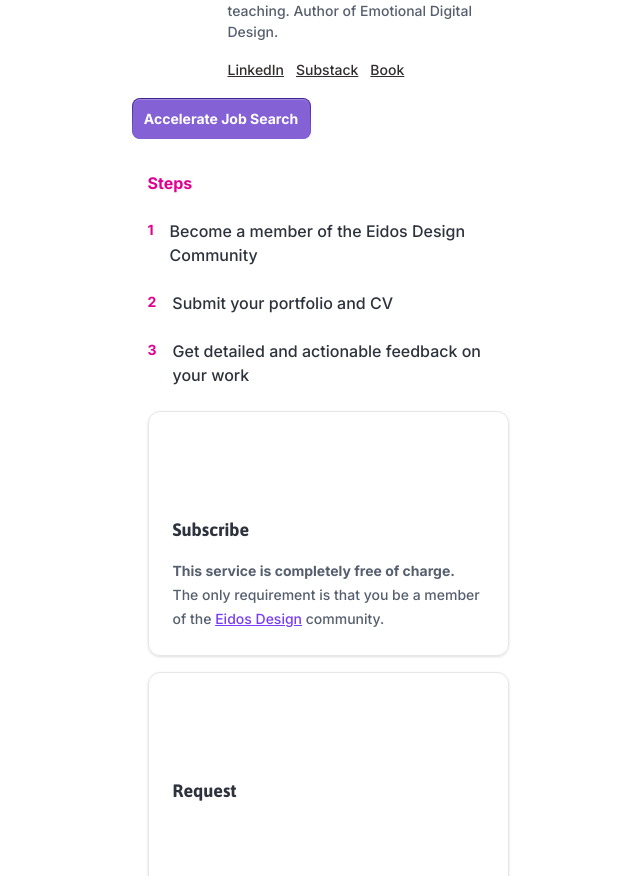
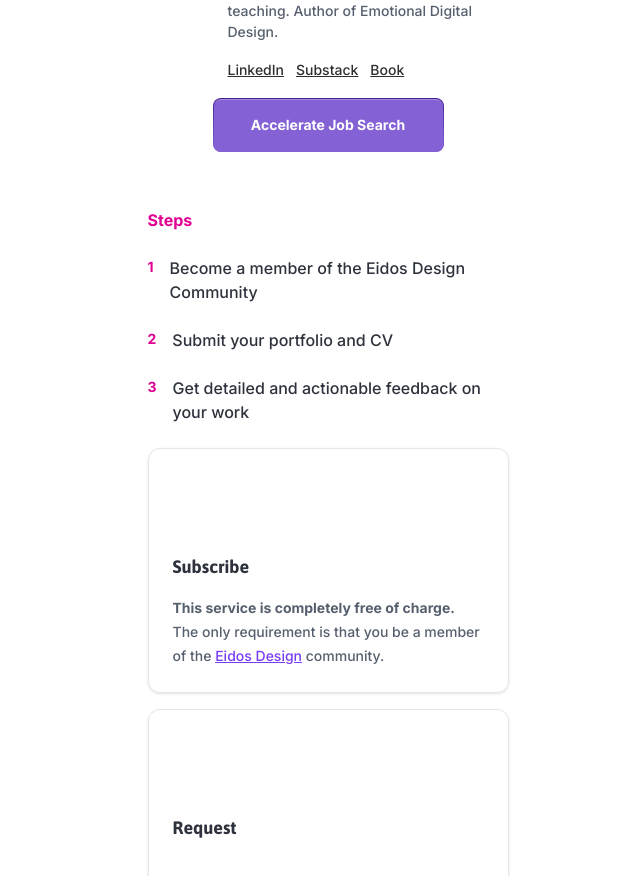
Before and after one commit to tomby5475/eidos_doctor, a React (Vite) app: page / in a window 1280 px wide. Shown: the part 1805-2681 px from the top of the page, without its empty margins (312-952 px from the left). Built offline with nearby package versions, Linux system fonts and the light colour scheme.

Commit message:
add button under video

```diff
--- a/src/components/ui/ButtonCustom.module.css
+++ b/src/components/ui/ButtonCustom.module.css
@@ -58,3 +58,8 @@
   border-image-source: linear-gradient(180deg, #41238c 0%, #8462d6 100%);
   box-shadow: inset 0px 2px 0px 0px #ffffff40;
 }
+
+.buttonCustomLarge {
+  width: 231px;
+  height: 54px;
+}
--- a/src/screens/MobileLp/sections/CoachSection/CoachSection.tsx
+++ b/src/screens/MobileLp/sections/CoachSection/CoachSection.tsx
@@ -1,5 +1,6 @@
 import React from "react";
 import { Button } from "../../../../components/ui/button";
+import styles from "../../../../../src/components/ui/ButtonCustom.module.css";
 import {
   Avatar,
   AvatarFallback,
@@ -17,7 +18,7 @@ export const CoachSection = (): JSX.Element => {
     links: [
       { name: "LinkedIn", url: "https://www.linkedin.com/in/vadimgrin/" },
       { name: "Substack", url: "https://eidosdesign.substack.com/" },
-      { name: "Book", url: "#" },
+      { name: "Book", url: "https://bit.ly/3ZsUQS4" },
     ],
     avatar: "/ellipse-3.png",
   };
@@ -62,7 +63,8 @@ export const CoachSection = (): JSX.Element => {
           </div>
         </div>
       </CardContent>
-      <Button asChild variant="custom">
+      <div className="flex justify-center pb-6">
+        <Button asChild variant="custom" className={styles.buttonCustomLarge}>
           <a
             href="https://eidosdesign.substack.com/"
             target="_blank"
@@ -71,6 +73,7 @@ export const CoachSection = (): JSX.Element => {
             Accelerate Job Search
           </a>
         </Button>
+      </div>
     </Card>
   );
 };
```
Lines whose indentation alone changed are shown as unchanged.
